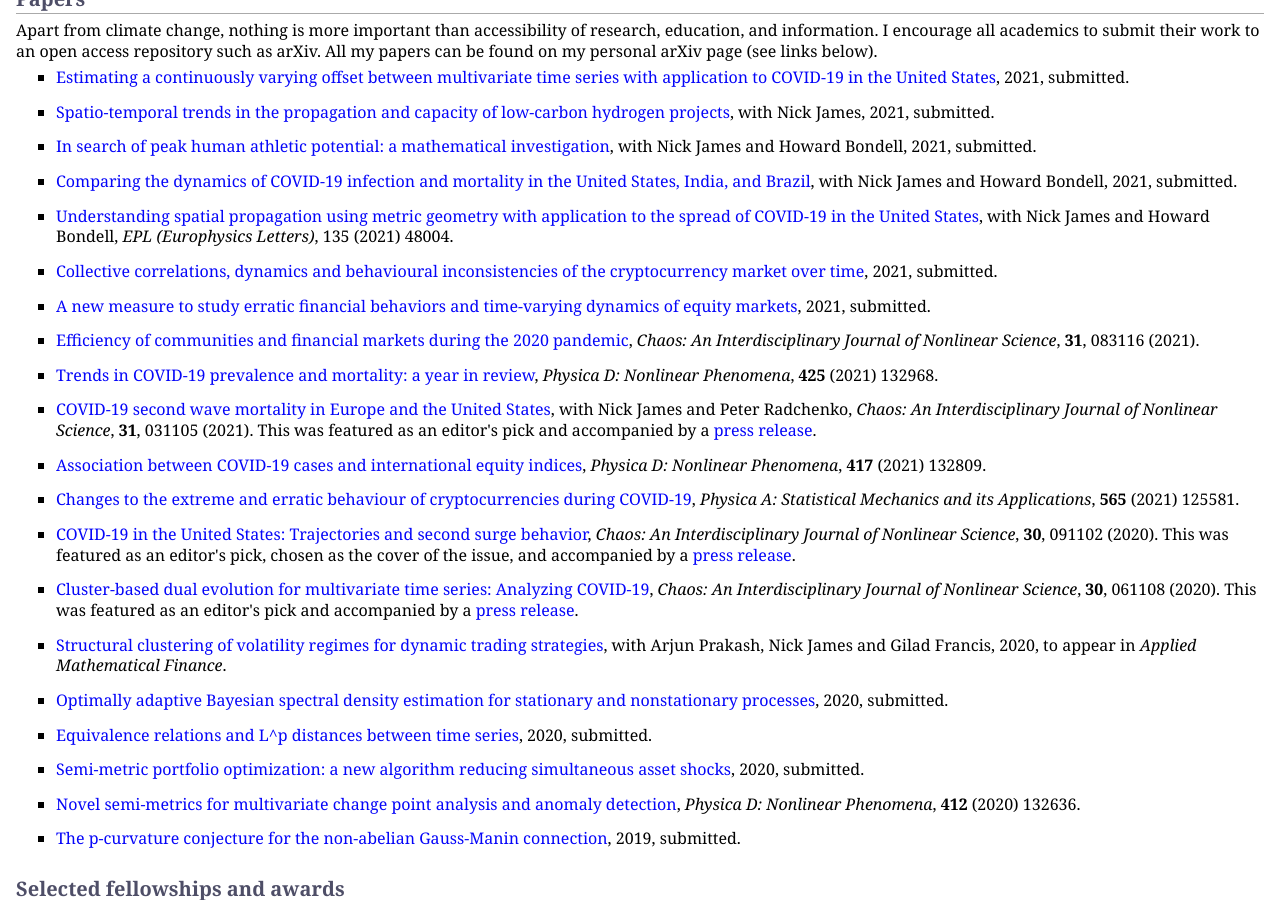
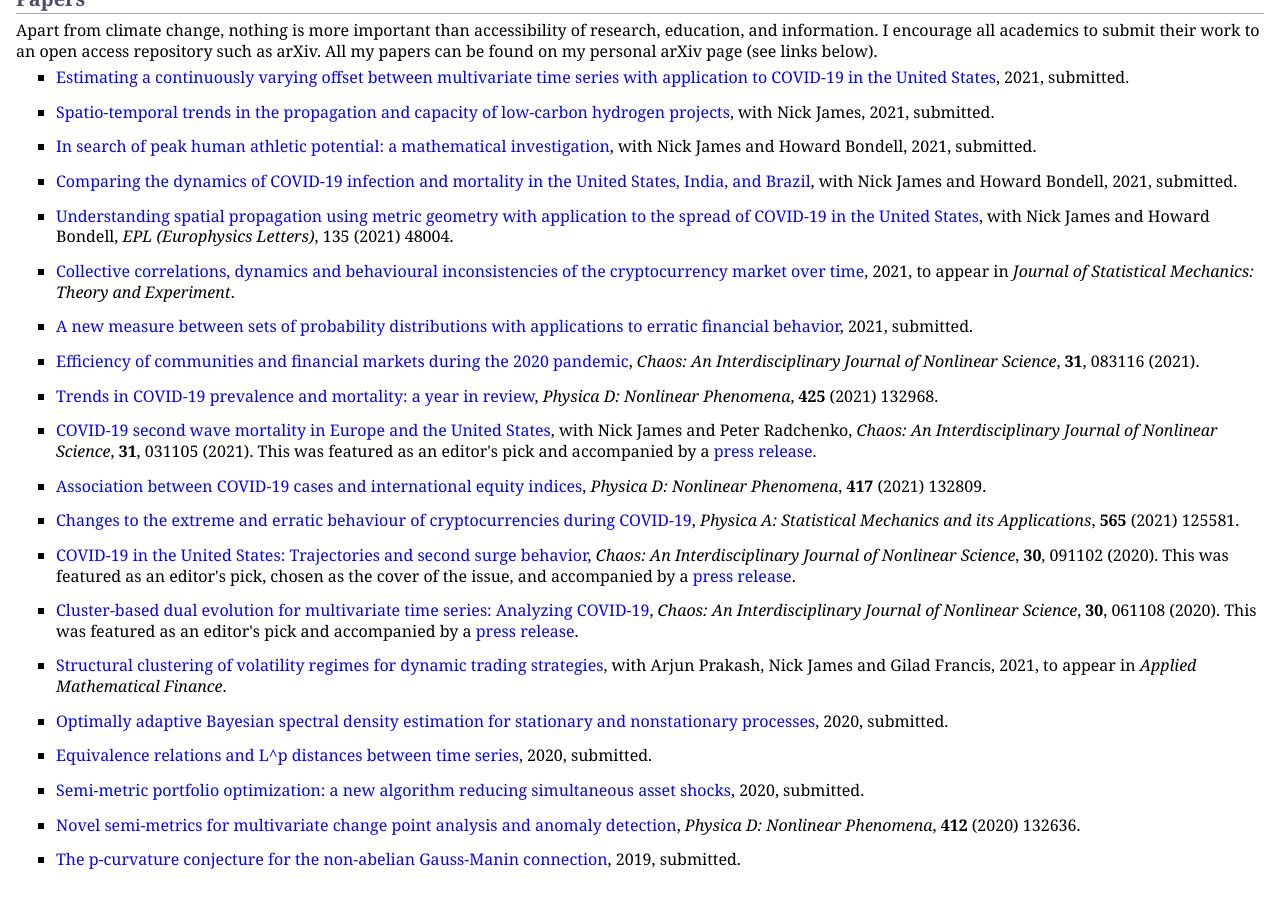
Before and after one commit to MaxMenzies/maxmenzies.com, a Jekyll site: the page index.html, which Jekyll copies as it is, in a window 1280 px wide and 900 px high, scrolled down 449 px. Built offline with Jekyll 4.4.1, drawn with Linux system fonts in a browser that asks for light colours.

Commit message:
Update index.html

```diff
--- a/index.html
+++ b/index.html
@@ -62,11 +62,11 @@
 </li>
 </ul>
 <ul>
-<li><p><a href="https://arxiv.org/abs/2107.13926">Collective correlations, dynamics and behavioural inconsistencies of the cryptocurrency market over time</a>, 2021, submitted.</p>
+<li><p><a href="https://arxiv.org/abs/2107.13926">Collective correlations, dynamics and behavioural inconsistencies of the cryptocurrency market over time</a>, 2021, to appear in <i>Journal of Statistical Mechanics: Theory and Experiment</i>.</p>
 </li>
 </ul>
 <ul>
-<li><p><a href="https://arxiv.org/abs/2106.07377">A new measure to study erratic financial behaviors and time-varying dynamics of equity markets</a>, 2021, submitted.</p>
+<li><p><a href="https://arxiv.org/abs/2106.07377">A new measure between sets of probability distributions with applications to erratic financial behavior</a>, 2021, submitted.</p>
 </li>
 </ul>
 <ul>
@@ -98,7 +98,7 @@
 </li>
 </ul>
 <ul>
-<li><p><a href="https://arxiv.org/abs/2004.09963">Structural clustering of volatility regimes for dynamic trading strategies</a>, with Arjun Prakash, Nick James and Gilad Francis, 2020, to appear in <i>Applied Mathematical Finance</i>.</p>
+<li><p><a href="https://arxiv.org/abs/2004.09963">Structural clustering of volatility regimes for dynamic trading strategies</a>, with Arjun Prakash, Nick James and Gilad Francis, 2021, to appear in <i>Applied Mathematical Finance</i>.</p>
 </li>
 </ul>
 <ul>
```
